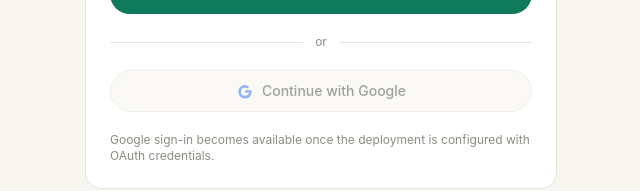
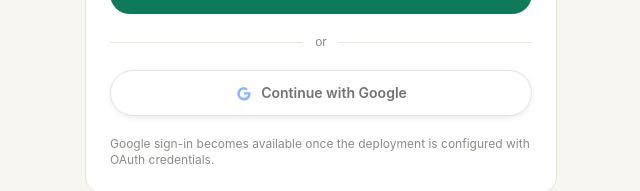
Before and after one commit to mahadanisubh/Openmate-dashboard, a Next.js app: page /create-assistant in a window 1280 px wide. Shown: the part 691-882 px from the top of the page, without its empty margins (319-959 px from the left). Built offline with nearby package versions, Linux system fonts and the light colour scheme; no server answers.

Commit message:
feat(auth): enable Google sign-in on the Create Assistant form too

```diff
--- a/app/create-assistant/page.js
+++ b/app/create-assistant/page.js
@@ -22,7 +22,7 @@ export default async function CreateAssistantPage() {
         Register your platform to get a tenant key. You will use that key to sign in to the dashboard.
       </p>
       <div className="mt-8">
-        <CreateAssistantForm />
+        <CreateAssistantForm googleEnabled={Boolean(process.env.GOOGLE_CLIENT_ID)} />
       </div>
       <p className="mt-6 text-sm text-muted">
         Already have an account?{' '}
--- a/app/dashboard/create-assistant/page.js
+++ b/app/dashboard/create-assistant/page.js
@@ -21,7 +21,7 @@ export default async function CreateAssistantPage() {
         Register your platform to get a tenant key. You will use that key to sign in to the dashboard.
       </p>
       <div className="mt-8">
-        <CreateAssistantForm />
+        <CreateAssistantForm googleEnabled={Boolean(process.env.GOOGLE_CLIENT_ID)} />
       </div>
       <p className="mt-6 text-sm text-muted">
         Already have a key?{' '}
--- a/src/components/dashboard/create-assistant-form.jsx
+++ b/src/components/dashboard/create-assistant-form.jsx
@@ -9,7 +9,7 @@ import CopyButton from './copy-button.jsx';
 // The Create Assistant flow is client-owned because the returned key must be revealed once, in
 // place, before the visitor can continue to sign-in. A server redirect would either lose the key or
 // have to persist it before the user copies it.
-export default function CreateAssistantForm() {
+export default function CreateAssistantForm({ googleEnabled = false }) {
   const [created, setCreated] = useState(null);
   const [error, setError] = useState(null);
   const [pending, setPending] = useState(false);
@@ -128,18 +128,23 @@ export default function CreateAssistantForm() {
 
       <button
         type="button"
-        disabled
-        title="Google sign-in is not configured on this deployment"
-        className="inline-flex items-center justify-center gap-2 rounded-full border border-line bg-paper px-5 py-2.5 text-sm font-medium text-muted disabled:cursor-not-allowed disabled:opacity-60"
+        disabled={!googleEnabled}
+        title={googleEnabled ? 'Continue with Google' : 'Google sign-in is not configured on this deployment'}
+        onClick={() => {
+          if (googleEnabled) window.location.href = '/api/auth/google';
+        }}
+        className="inline-flex items-center justify-center gap-2 rounded-full border border-line-strong bg-white px-5 py-3 text-sm font-semibold text-ink shadow-[0_2px_10px_-4px_rgba(31,26,20,0.35)] transition-all duration-200 hover:-translate-y-0.5 hover:border-ink/30 disabled:cursor-not-allowed disabled:opacity-60 disabled:hover:translate-y-0"
       >
         <svg viewBox="0 0 24 24" width="18" height="18" aria-hidden="true">
           <path fill="#4285F4" d="M21.35 11.1H12v2.9h5.35c-.23 1.5-1.74 4.4-5.35 4.4a5.4 5.4 0 0 1 0-10.8c1.53 0 2.56.65 3.15 1.21l2.15-2.07A8.8 8.8 0 0 0 12 4a9 9 0 1 0 0 18c5.2 0 8.63-3.65 8.63-8.8 0-.59-.07-1.04-.28-1.1z" />
         </svg>
         Continue with Google
       </button>
-      <p className="text-xs text-faint">
-        Google sign-in becomes available once the deployment is configured with OAuth credentials.
-      </p>
+      {!googleEnabled ? (
+        <p className="text-xs text-faint">
+          Google sign-in becomes available once the deployment is configured with OAuth credentials.
+        </p>
+      ) : null}
     </form>
   );
 }
```
